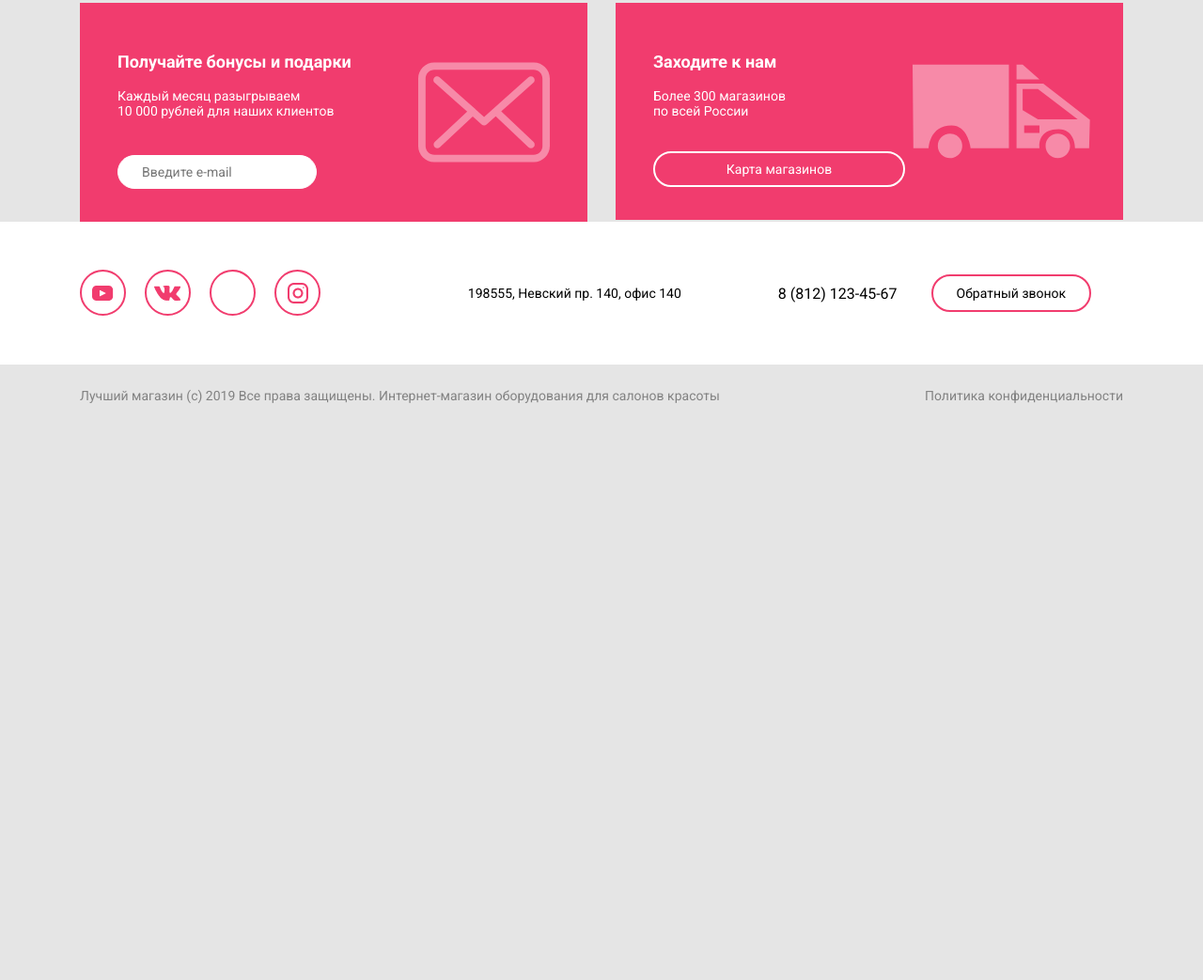
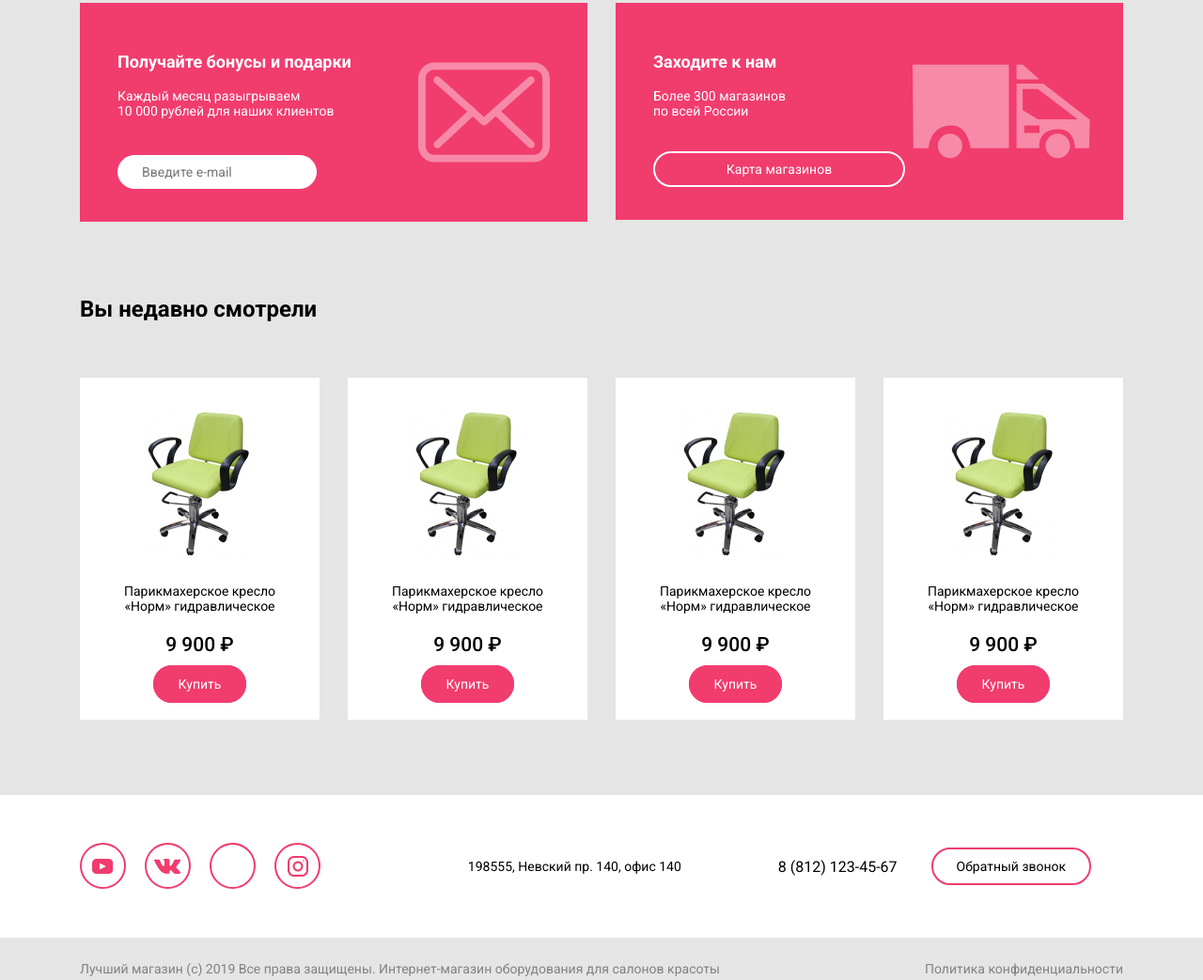
Before and after one commit to KUZMA-ri/Beauty, a plain HTML site: page index.html in a window 1280 px wide. Shown: the part 1415-2458 px from the top of the page at 94% size. Before the commit the page ends 1869 px from the top, so only its background shows below. Drawn offline with nearby package versions, Linux system fonts and the light colour scheme.

Commit message:
add section viewed

```diff
--- a/css/style.css
+++ b/css/style.css
@@ -207,6 +207,13 @@ hr{
     font-size: 18px;
     font-weight: 700;
 }
+.grid-item-viewed{
+    text-align: center;
+}
+.grid-item-viewed .bg-white{
+    padding: 30px 30px;
+    margin-bottom: 80px;
+}
 .footer-top{
     display: flex;
     justify-content: space-between;
--- a/index.html
+++ b/index.html
@@ -127,6 +127,54 @@
             </div>
         </div>
     </section>
+    <section class="viewed">
+        <div class="wrapper">
+            <div class="grid">
+                <div class="grid-item grid-item-title">
+                    <h2 class="title-h2">Вы недавно смотрели</h2>
+                </div>
+                <div class="grid-item grid-item-viewed">
+                    <div class="bg-white">
+                        <div class="thumb">
+                            <img src="../images/chair.png" alt="chair">
+                        </div>
+                        <p class="grid-title">Парикмахерское кресло «Норм» гидравлическое</p>
+                        <p class="grid-price">9 900 ₽ </p>
+                        <a class="grid-btn" href="#">Купить</a>
+                    </div>
+                </div>
+                <div class="grid-item grid-item-viewed">
+                    <div class="bg-white">
+                        <div class="thumb">
+                            <img src="../images/chair.png" alt="chair">
+                        </div>
+                        <p class="grid-title">Парикмахерское кресло «Норм» гидравлическое</p>
+                        <p class="grid-price">9 900 ₽ </p>
+                        <a class="grid-btn" href="#">Купить</a>
+                    </div>
+                </div>
+                <div class="grid-item grid-item-viewed">
+                    <div class="bg-white">
+                        <div class="thumb">
+                            <img src="../images/chair.png" alt="chair">
+                        </div>
+                        <p class="grid-title">Парикмахерское кресло «Норм» гидравлическое</p>
+                        <p class="grid-price">9 900 ₽ </p>
+                        <a class="grid-btn" href="#">Купить</a>
+                    </div>
+                </div>
+                <div class="grid-item grid-item-viewed">
+                    <div class="bg-white">
+                        <div class="thumb">
+                            <img src="../images/chair.png" alt="chair">
+                        </div>
+                        <p class="grid-title">Парикмахерское кресло «Норм» гидравлическое</p>
+                        <p class="grid-price">9 900 ₽ </p>
+                        <a class="grid-btn" href="#">Купить</a>
+                    </div>
+                </div>
+    </section>
+
     <footer>
         <div class="bg-white">
             <div class="wrapper">
```
